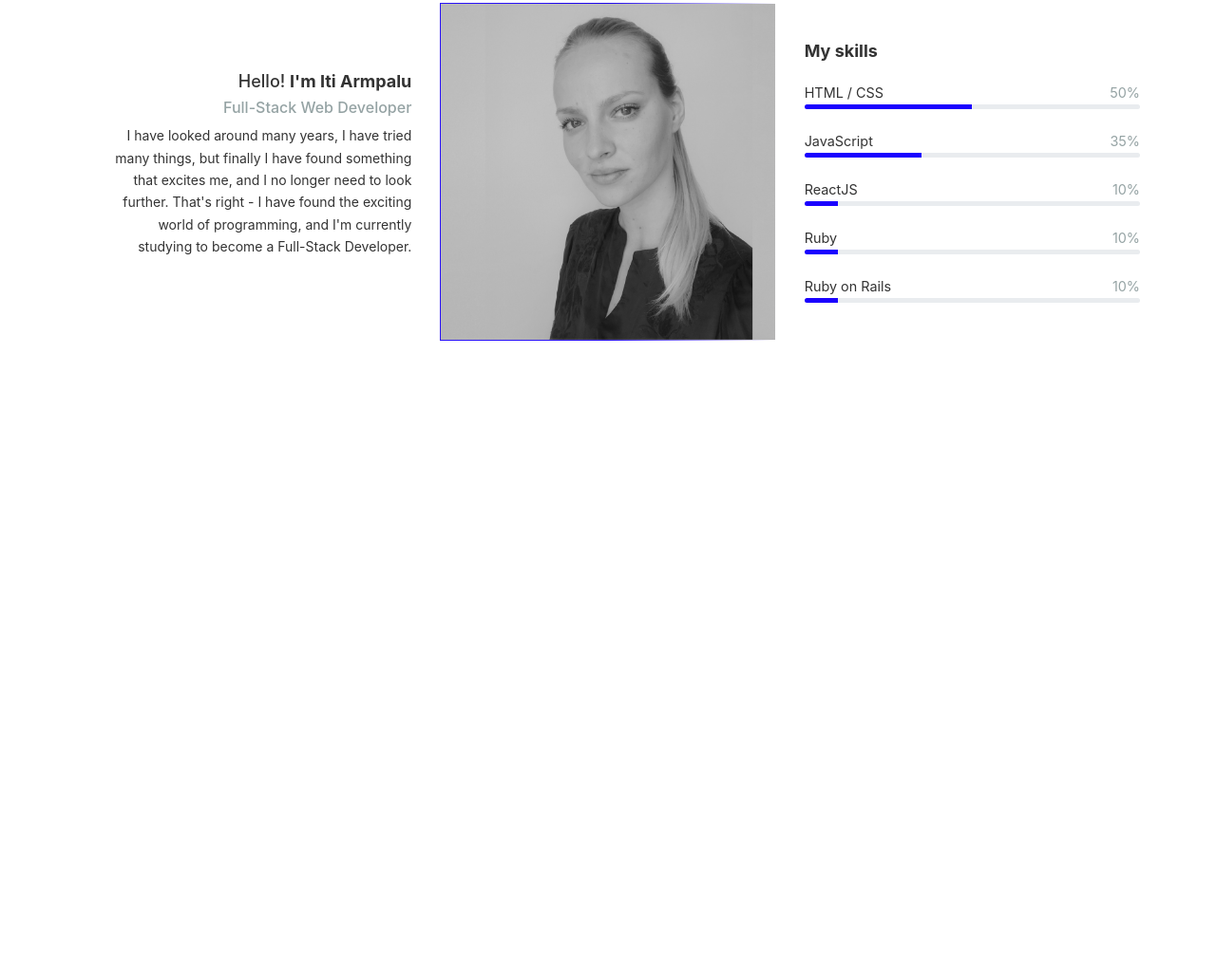
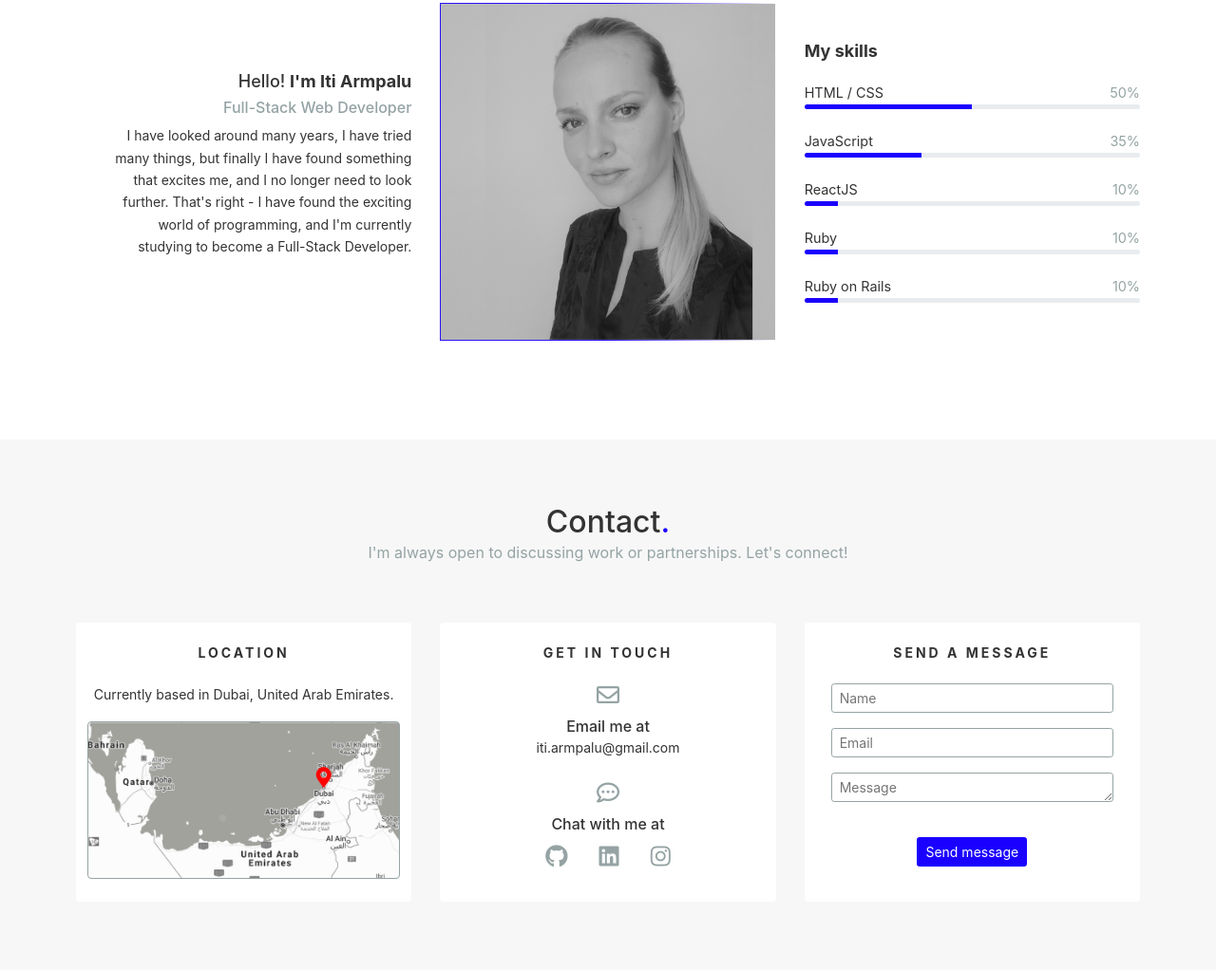
Before and after one commit to iti-armpalu/portfolio, a plain HTML site: page index.html in a window 1280 px wide. Shown: the part 1428-2450 px from the top of the page at 95% size. Before the commit the page ends 1811 px from the top, so only its background shows below. Drawn offline with nearby package versions, Linux system fonts and the light colour scheme.

Commit message:
Contact section

```diff
--- a/index.html
+++ b/index.html
@@ -246,6 +246,72 @@
       </div>
     </div>
 
+    <div class="background">
+
+      <!-- Contact section -->
+      <div class="container-fluid">
+        <div class="contact-wrap" id="contact">
+          <div class="section-title">
+            <h2>Contact<span>.</span></h2>
+            <p>I'm always open to discussing work or partnerships. Let's connect!</p>
+          </div>
+          <div class="row contact-inner rounded">
+
+            <div class="col-12 col-md-6 col-lg-4 contact-column">
+              <div class="contact rounded">
+                <h5><b>LOCATION</b></h5>
+                <p>Currently based in Dubai, United Arab Emirates.</p>
+                <a href="https://goo.gl/maps/4QKDCKGHfEhwDMnY7" target="_blank" rel="noopener noreferrer" class="d-block">
+                  <div class="aspectRatioBox-location rounded" style="background-image: url(./images/location.png);">
+                  </div>
+                </a>
+              </div>
+            </div>
+
+            <div class="col-12 col-md-6 col-lg-4 contact-column">
+              <div class="contact rounded">
+                <h5><b>GET IN TOUCH</b></h5>
+                <div class="contact-email">
+                  <i class="far fa-envelope"></i>
+                  <h6>Email me at</h6>
+                  <p><a href="mailto:iti.armpalu@gmail.com">iti.armpalu@gmail.com</a></p>
+                </div>
+                <div class="contact-social">
+                  <i class="far fa-comment-dots"></i>
+                  <h6>Chat with me at</h6>
+                  <div class="contact-social-icons">
+                    <a href="https://github.com/iti-armpalu" target="_blank" rel="noopener noreferrer"><i class="fab fa-github"></i></a>
+                    <a href="https://www.linkedin.com/in/itiarmpalu/" target="_blank" rel="noopener noreferrer"><i class="fab fa-linkedin"></i></a>
+                    <a href="https://www.instagram.com/itiarmpalu/" target="_blank" rel="noopener noreferrer"><i class="fab fa-instagram"></i></a>
+                  </div>
+                </div>
+              </div>
+            </div>
+
+            <div class="col-12 col-md-12 col-lg-4 contact-column">
+              <div class="contact rounded">
+                <h5><b>SEND A MESSAGE</b></h5>
+                <form class="send-message">
+                  <div class="form-group send-message-field">
+                    <input type="text" class="form-contol form-control-sm" placeholder="Name">
+                  </div>
+                  <div class="form-group send-message-field">
+                    <input type="email" class="form-contol form-control-sm" placeholder="Email">
+                  </div>
+                  <div class="form-group send-message-field">
+                    <textarea class="form-contol form-control-sm"placeholder="Message"></textarea>
+                  </div>
+                  <button type="submit" class="btn btn-sm send-message-button">Send message</button>
+                </form>
+              </div>
+            </div>
+
+          </div>
+        </div>
+      </div>
+
+    </div>
+
 
     <!-- JavaScript, you need this for the drop down buttons to work -->
     <!-- jQuery first, then Bootstrap JS -->
--- a/style.css
+++ b/style.css
@@ -60,6 +60,13 @@ a {
   padding-top: calc(1 / 1 * 100%);
   background-size: cover;
   background-position: center;
+}
+
+.aspectRatioBox-location {
+  padding-top: calc(1 / 2 * 100%);
+  background-size: cover;
+  background-position: center;
+  border: 1px solid #95a3a4;
 }
 
 /* ----------------------- */
@@ -389,3 +396,102 @@ a {
 }
 
 /* ----------------------- */
+
+/* Contact */
+
+.background {
+  margin-top: 80px;
+  background-color: #f7f7f7;
+}
+
+.contact-wrap {
+  padding-top: 68px;
+  padding-bottom: 48px;
+}
+
+.contact-inner {
+  background-color: #f7f7f7;
+  padding: 24px 0;
+}
+
+.contact {
+  text-align: center;
+  background-color: #fff;
+  padding: 24px 12px;
+  height: 100%;
+}
+
+.contact h5 {
+  letter-spacing: 3px;
+  font-size: 14px;
+  margin-bottom: 24px;
+}
+
+.contact p {
+  font-size: 14px;
+}
+
+.contact-email, .contact-social {
+  margin-top: 24px;
+}
+
+.contact-email h6, .contact-social h6 {
+  margin-bottom: 0px;
+}
+
+.contact-email i, .contact-social i {
+  font-size: 24px;
+  color: #95a3a4;
+  margin-bottom: 12px;
+}
+
+.contact-social-icons i {
+  margin-left: 14px;
+  margin-right: 14px;
+  margin-top: 12px;
+  font-size: 24px;
+}
+
+.contact-email a:hover {
+  color: #1a00ff;
+  text-decoration: none;
+}
+
+.contact-social-icons a i:hover {
+  color: #1a00ff;
+}
+
+.send-message {
+  margin: 0 16px;
+}
+
+.send-message-field input, .send-message-field textarea {
+  width: 100%;
+  border: 1px solid #95a3a4;
+}
+
+.send-message-button {
+  background-color: #1a00ff;
+  color: #fff;
+  margin-top: 12px;
+}
+
+.send-message-button:hover {
+  background-color: #0d0088;
+  color: #fff;
+}
+
+@media (max-width: 992px) {
+  .contact-column {
+    margin-bottom: 30px;
+  }
+
+}
+
+@media (max-width: 768px) {
+  .contact-wrap {
+    padding-top: 80px;
+  }
+}
+
+/* ----------------------- */
```
Also changed, not shown: images/location.png (added).
